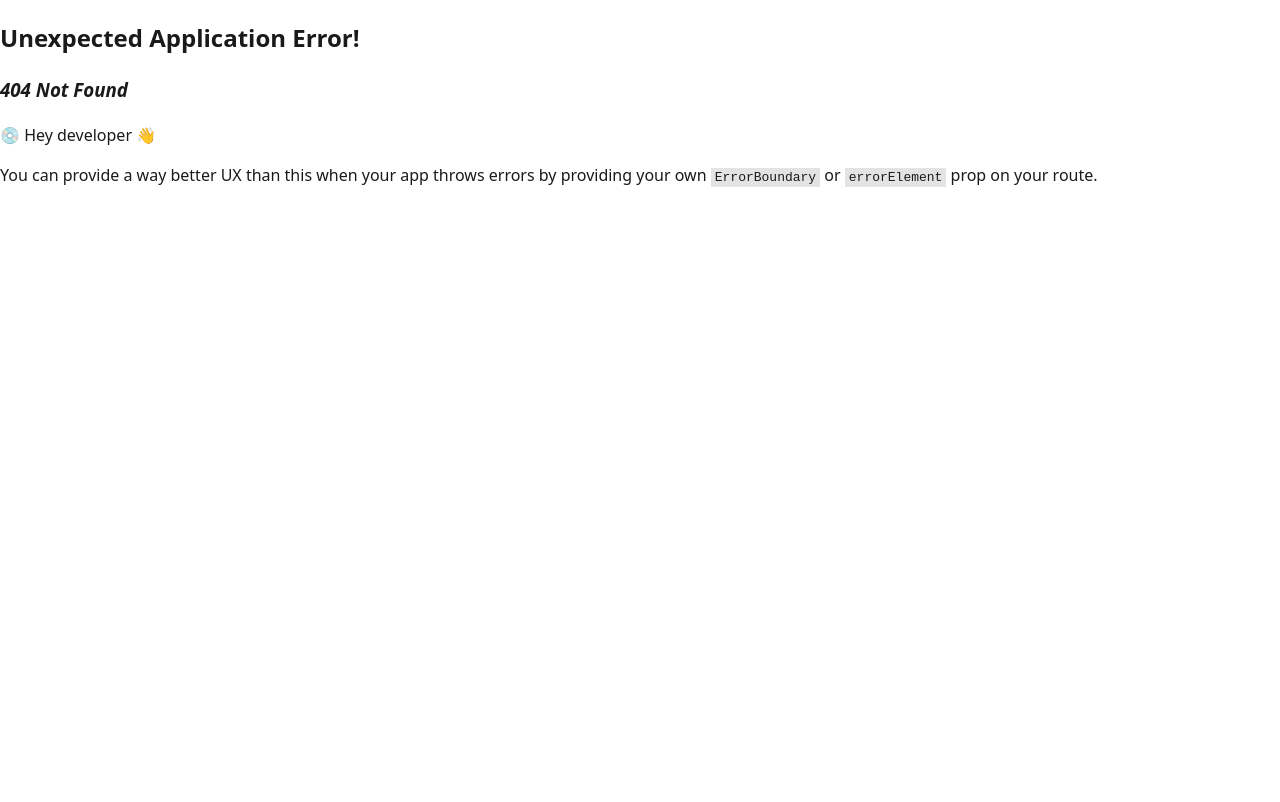
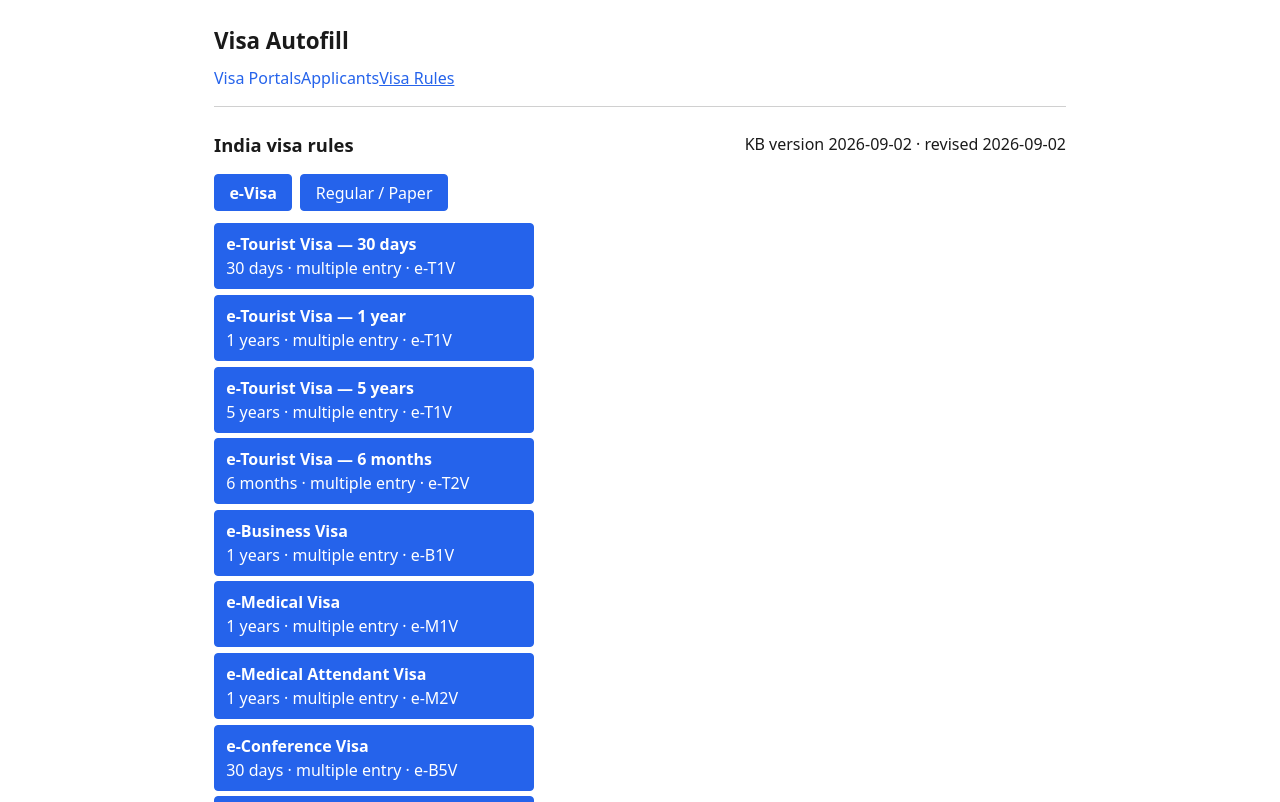
Before and after one commit to shahed1475/Visa-application-automation, a React (Vite) app in the folder src/web/: page /visa-rules in a window 1280 px wide. Before the commit this address had no page. Shown: the top 802 px of the page. Built offline with nearby package versions, Linux system fonts and the light colour scheme.

Commit message:
feat: India visa rules reference page (/visa-rules), reads the shared KB directly
Co-Authored-By: Claude Sonnet 5 <noreply@anthropic.com>
Claude-Session: https://claude.ai/code/session_01F6ySxKk5V7fSstM6uHgRTa

```diff
--- a/src/web/src/App.tsx
+++ b/src/web/src/App.tsx
@@ -8,6 +8,7 @@ export function App() {
         <nav>
           <NavLink to="/settings/portals">Visa Portals</NavLink>
           <NavLink to="/applicants">Applicants</NavLink>
+          <NavLink to="/visa-rules">Visa Rules</NavLink>
         </nav>
       </header>
       <main className="app__main">
--- a/src/web/src/main.tsx
+++ b/src/web/src/main.tsx
@@ -5,6 +5,7 @@ import { App } from './App';
 import { PortalsPage } from './pages/Settings/PortalsPage';
 import { ApplicantsPage } from './pages/Applicants/ApplicantsPage';
 import { ApplicantDetailPage } from './pages/Applicants/ApplicantDetailPage';
+import { VisaRulesPage } from './pages/VisaRules/VisaRulesPage';
 import './styles.css';
 
 const router = createBrowserRouter([
@@ -16,6 +17,7 @@ const router = createBrowserRouter([
       { path: 'settings/portals', element: <PortalsPage /> },
       { path: 'applicants', element: <ApplicantsPage /> },
       { path: 'applicants/:id', element: <ApplicantDetailPage /> },
+      { path: 'visa-rules', element: <VisaRulesPage /> },
     ],
   },
 ]);
--- /dev/null
+++ b/src/web/src/pages/VisaRules/VisaRulesPage.tsx
@@ -0,0 +1,170 @@
+import { useMemo, useState } from 'react';
+import {
+  checkEligibility, getCategoriesForMode, getDocumentRequirements, getVersion,
+  type ApplicationMode, type EligibilityCondition, type VisaCategory,
+} from '../../../../shared/visa-kb/index';
+
+const NATIONALITY = 'BGD';
+
+function formatCondition(c: EligibilityCondition): string {
+  switch (c.type) {
+    case 'custom': return c.text;
+    case 'not_endorsed_on_relative_passport': return 'Applicant holds their own passport (not endorsed on a relative’s).';
+    case 'requires_supporting_institution_letter': return 'A supporting letter from the sponsoring institution is required.';
+    case 'passport_type_in': return `Passport type is one of: ${c.value.join(', ')}.`;
+    case 'passport_type_not_in': return `Passport type must not be: ${c.value.join(', ')}.`;
+    case 'no_prohibited_background': return `No background in: ${c.value.join(', ')}.`;
+    case 'purpose_in': return `Trip purpose is one of: ${c.value.join(', ')}.`;
+    case 'purpose_not_in': return `Trip purpose must not be: ${c.value.join(', ')}.`;
+    case 'min_age': return `Minimum age ${c.value}.`;
+    case 'max_age': return `Maximum age ${c.value}.`;
+    case 'passport_validity_months_min': return `Passport valid for at least ${c.value} months.`;
+    case 'salary_min_inr_per_annum': return `Minimum annual salary ₹${c.value.toLocaleString('en-IN')}.`;
+    default: { const _exhaustive: never = c; return _exhaustive; }
+  }
+}
+
+export function VisaRulesPage() {
+  const version = useMemo(() => getVersion(), []);
+  const [mode, setMode] = useState<ApplicationMode>('evisa');
+  const [selectedId, setSelectedId] = useState<string | null>(null);
+
+  const categories = useMemo(() => getCategoriesForMode(mode), [mode]);
+  const selected = useMemo<VisaCategory | null>(
+    () => categories.find((c) => c.id === selectedId) ?? null,
+    [categories, selectedId],
+  );
+
+  function switchMode(next: ApplicationMode) {
+    setMode(next);
+    setSelectedId(null);
+  }
+
+  return (
+    <section className="visa-rules">
+      <div className="section-head">
+        <h2>India visa rules</h2>
+        <span className="muted">
+          KB version {version.kbVersion} · revised {version.revisionDate}
+        </span>
+      </div>
+
+      <div className="visa-rules__modes" role="group" aria-label="Application mode">
+        <button
+          className={mode === 'evisa' ? 'active' : ''}
+          aria-pressed={mode === 'evisa'}
+          onClick={() => switchMode('evisa')}
+        >
+          e-Visa
+        </button>
+        <button
+          className={mode === 'regular' ? 'active' : ''}
+          aria-pressed={mode === 'regular'}
+          onClick={() => switchMode('regular')}
+        >
+          Regular / Paper
+        </button>
+      </div>
+
+      <div className="visa-rules__body">
+        <ul className="visa-rules__list">
+          {categories.map((c) => (
+            <li key={c.id}>
+              <button
+                className={selectedId === c.id ? 'active' : ''}
+                onClick={() => setSelectedId(c.id)}
+              >
+                <strong>{c.displayName}</strong>
+                <span className="muted">
+                  {c.validity.amount} {c.validity.unit} · {c.entries} entry · {c.officialCode ?? '—'}
+                </span>
+              </button>
+            </li>
+          ))}
+        </ul>
+
+        {selected && <VisaCategoryDetail category={selected} mode={mode} />}
+      </div>
+    </section>
+  );
+}
+
+function VisaCategoryDetail({ category, mode }: { category: VisaCategory; mode: ApplicationMode }) {
+  const docs = getDocumentRequirements(category.id);
+  const eligibility = checkEligibility(NATIONALITY, mode, category.id);
+
+  return (
+    <div className="visa-rules__detail">
+      <h3>{category.displayName}</h3>
+
+      <dl>
+        <dt>Purpose</dt><dd>{category.purpose.join(', ')}</dd>
+        <dt>Validity</dt>
+        <dd>{category.validity.amount} {category.validity.unit} from {category.validity.from.replace(/_/g, ' ')}
+          {category.validity.notes ? ` — ${category.validity.notes}` : ''}</dd>
+        <dt>Entries</dt><dd>{category.entries}</dd>
+        <dt>Stay</dt>
+        <dd>
+          {[
+            category.stayLimitations.perVisitDays && `${category.stayLimitations.perVisitDays} days per visit`,
+            category.stayLimitations.perCalendarYearDays && `${category.stayLimitations.perCalendarYearDays} days per calendar year`,
+            category.stayLimitations.aggregateDays && `${category.stayLimitations.aggregateDays} days aggregate`,
+            category.stayLimitations.notes,
+          ].filter(Boolean).join(' · ') || '—'}
+        </dd>
+        <dt>Application timing</dt>
+        <dd>
+          {[
+            category.applicationTiming.minLeadDays != null && `at least ${category.applicationTiming.minLeadDays} days before travel`,
+            category.applicationTiming.maxLeadDays != null && `up to ${category.applicationTiming.maxLeadDays} days ahead`,
+            category.applicationTiming.notes,
+          ].filter(Boolean).join(' · ') || '—'}
+        </dd>
+        <dt>Extendable / convertible</dt>
+        <dd>{category.extendable ? 'Extendable' : 'Not extendable'} · {category.convertible ? 'Convertible' : 'Not convertible'}</dd>
+      </dl>
+
+      <h4>Required documents</h4>
+      <ul>{(docs?.required ?? []).map((d) => <li key={d.id}>{d.label}{d.notes ? ` — ${d.notes}` : ''}</li>)}</ul>
+      {docs && docs.optional.length > 0 && (
+        <>
+          <h4>Optional / conditional documents</h4>
+          <ul>{docs.optional.map((d) => <li key={d.id}>{d.label}</li>)}</ul>
+        </>
+      )}
+
+      {category.specialConditions.length > 0 && (
+        <>
+          <h4>Special conditions</h4>
+          <ul>{category.specialConditions.map((s, i) => <li key={i}>{s}</li>)}</ul>
+        </>
+      )}
+      {category.restrictions.length > 0 && (
+        <>
+          <h4>Restrictions</h4>
+          <ul>{category.restrictions.map((s, i) => <li key={i}>{s}</li>)}</ul>
+        </>
+      )}
+
+      <h4>Bangladesh eligibility</h4>
+      {eligibility.status === 'unknown' ? (
+        <p className="warning">No Bangladesh eligibility rule recorded for this category.</p>
+      ) : (
+        <>
+          <p><span className={`badge badge--${eligibility.status === 'eligible' ? 'verified' : 'partial'}`}>{eligibility.status}</span> {eligibility.basis}</p>
+          {eligibility.conditions.length > 0 && (
+            <ul>
+              {eligibility.conditions.map((c, i) => <li key={i}>{formatCondition(c)}</li>)}
+            </ul>
+          )}
+        </>
+      )}
+
+      <p className="muted">
+        <a href={category.source.officialUrl} target="_blank" rel="noreferrer">Official source</a>
+        {' · '}retrieved {category.source.retrievedAt}
+        {category.source.notes ? ` · ${category.source.notes}` : ''}
+      </p>
+    </div>
+  );
+}
--- a/src/web/src/styles.css
+++ b/src/web/src/styles.css
@@ -404,3 +404,17 @@ table.applicants th {
   text-decoration: none;
   font-size: 0.9rem;
 }
+
+/* ---- Visa rules reference page (Phase 1) --------------------------------- */
+.visa-rules__modes { display: flex; gap: 0.5rem; margin: 0.75rem 0; }
+.visa-rules__modes button { padding: 0.35rem 0.9rem; }
+.visa-rules__modes button.active { border-color: var(--accent); font-weight: 600; }
+.visa-rules__body { display: grid; grid-template-columns: minmax(220px, 320px) 1fr; gap: 1.25rem; align-items: start; }
+.visa-rules__list { list-style: none; margin: 0; padding: 0; display: flex; flex-direction: column; gap: 0.35rem; }
+.visa-rules__list button { display: flex; flex-direction: column; align-items: flex-start; width: 100%; text-align: left; padding: 0.5rem 0.7rem; }
+.visa-rules__list button.active { border-color: var(--accent); }
+.visa-rules__detail { border: 1px solid var(--border); border-radius: 6px; padding: 1rem 1.15rem; }
+.visa-rules__detail dl { display: grid; grid-template-columns: max-content 1fr; gap: 0.3rem 0.9rem; margin: 0.5rem 0 1rem; }
+.visa-rules__detail dt { font-weight: 600; }
+.visa-rules__detail dd { margin: 0; }
+@media (max-width: 720px) { .visa-rules__body { grid-template-columns: 1fr; } }
```
Also changed, not shown: 1 other file (tests, documents, lock files or other folders).
